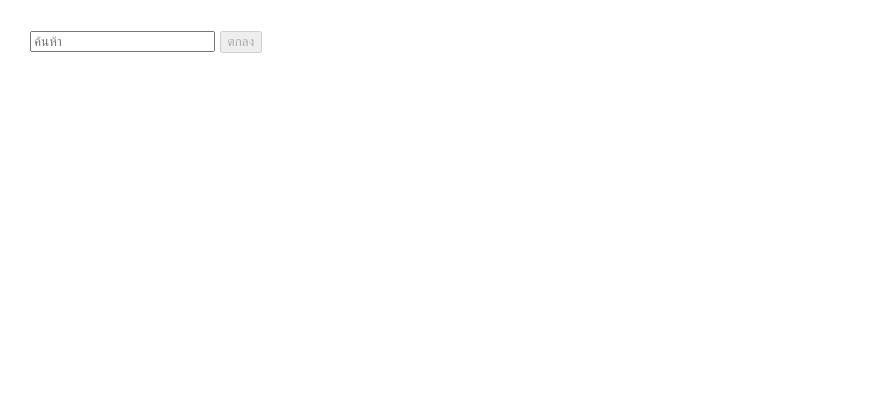
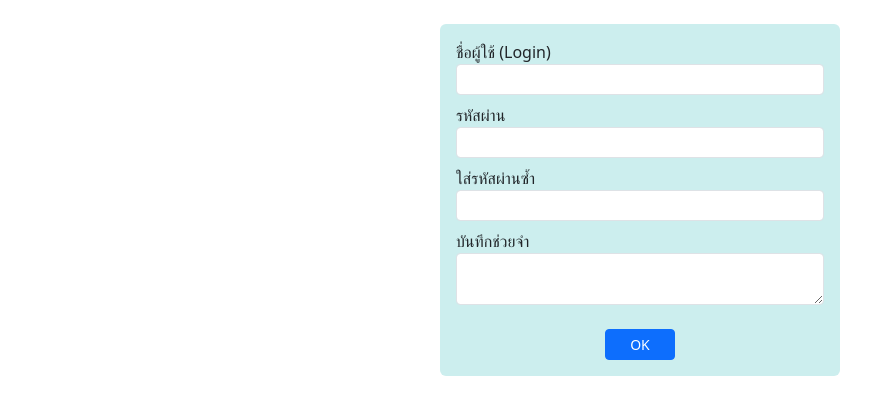
Before and after one commit to mine1279/app1, a React (Create React App) app: page / in a window 1280 px wide. Shown: the top 414 px of the page, without its empty margins (0-873 px from the left). Built offline with nearby package versions, Linux system fonts and the light colour scheme.

Commit message:
react-bootstrap
react-bootstrap

```diff
--- a/package.json
+++ b/package.json
@@ -6,6 +6,7 @@
     "@testing-library/jest-dom": "^5.17.0",
     "@testing-library/react": "^13.4.0",
     "@testing-library/user-event": "^13.5.0",
+    "bootstrap": "^5.3.2",
     "react": "^18.2.0",
     "react-dom": "^18.2.0",
     "react-router-dom": "^6.22.0",
--- a/src/App.js
+++ b/src/App.js
@@ -2,7 +2,9 @@
 import Router2 from "./router2";
 import Router3 from "./router3";
 import FormSearch from "./form-search";
+import FormBootstrap from "./form-bootstrap";
+import FormText from "./form-text";
 
 export default function App(){
-    return <FormSearch/>
+    return <FormText/>
 }
--- /dev/null
+++ b/src/form-bootstrap.js
@@ -0,0 +1,27 @@
+import React from "react";
+
+export default function FormBootstrap() {
+    return (
+        <div className="mt-3 mx-auto p-3" style={{ width:'400px', background:'#cee'}}>
+            <form>
+                <div className="form-group mb-3">
+                    <label htmlFor="login">Email</label>
+                    <input type="text" id="login" name="login" className="form-control"/>
+                </div>
+                <div className="form-group mb-3">
+                    <label htmlFor="pswd">Password</label>
+                    <input type="password" id="pswd" name="pswd" className="form-control"/>
+                </div>
+                <div className="form-group mb-4">
+                    <label htmlFor="select1">Select</label>
+                    <select id="select1" name="select1" className="form-select">
+                        <option value="1">Item 1 </option>
+                        <option value="2">Item 2</option>
+                        <option value="3">Item 3</option>
+                    </select>
+                </div>
+                <button className="btn btn-primary">OK</button>
+            </form>
+        </div>
+    )
+}
--- /dev/null
+++ b/src/form-text.js
@@ -0,0 +1,47 @@
+import React from "react";
+
+export default function FormText() {
+    const textPswd = React.useRef()
+    const textPswd2 = React.createRef()
+
+    const onBlurPassword = () => {
+        let pswd = textPswd.current.value
+        if(pswd !=='' && !pswd.match(/^[0-9a-zA-Z]+$/)) {
+            textPswd.current.value = ''
+            alert('ต้องเป็น 0-9 หรือ a-z หรือ A-Z เท่านั้น')
+        }
+    }
+    const onBlurPassword2 = () => {
+        if(textPswd.current.value !== textPswd2.current.value ) {
+            textPswd2.current.value = ''
+            alert('รหัสผ่านทั้งสองไม่ตรงกัน')
+        }
+    }
+    return (
+        <div className="mt-4 mx-auto p-3 rounded" style={{ width:'400px', background:'#cee' }}>
+            <form>
+                <div className="form-group mb-2">
+                    <label htmlFor="login">ชื่อผู้ใช้ (Login)</label>
+                    <input type="text" id="login" name="login" maxLength="20" className="form-control form-control-sm"/>
+                </div>
+                <div className="form-group mb-2">
+                    <label htmlFor="pswd">รหัสผ่าน</label>
+                    <input type="password" id="pswd" name="pswd" maxLength="10" className="form-control form-control-sm"
+                    ref={textPswd} onBlur={onBlurPassword}/>
+                </div>
+                <div className="form-group mb-2">
+                    <label htmlFor="pswd2">ใส่รหัสผ่านซ้ำ</label>
+                    <input type="password" id="pswd2" name="pswd2" maxLength="10" className="form-control form-control-sm"
+                    ref={textPswd2} onBlur={onBlurPassword2}/>
+                </div>
+                <div className="form-group mb-4">
+                    <label htmlFor="memo">บันทึกช่วยจำ</label>
+                    <textarea id="memo" name="memo" rows="2" maxLength="200" className="form-control form-control-sm"></textarea>
+                </div>
+                <div className="text-center">
+                    <button className="btn btn-sm px-4 btn-primary">OK</button>
+                </div>
+            </form>
+        </div>
+    )
+}
--- a/src/index.js
+++ b/src/index.js
@@ -3,6 +3,8 @@
 import './index.css';
 import App from './App';
 import reportWebVitals from './reportWebVitals';
+import 'bootstrap/dist/css/bootstrap.min.css'
+import 'bootstrap/dist/js/bootstrap.bundle.min.js'
 
 const root = ReactDOM.createRoot(document.getElementById('root'));
 root.render(
```
Also changed, not shown: 1 other file (tests, documents, lock files or other folders).
